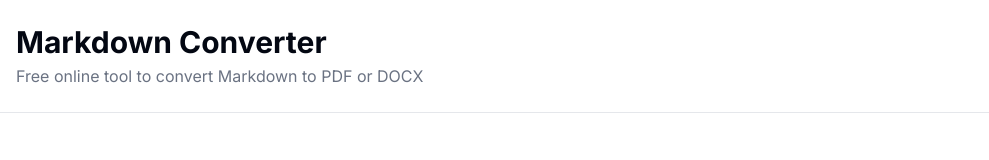
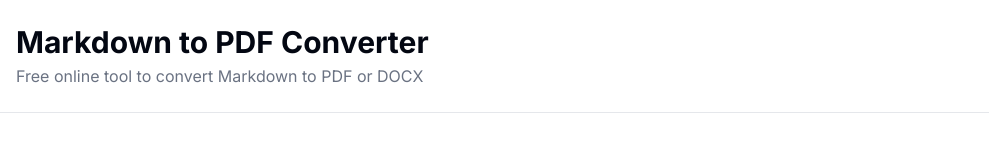
Before and after one commit to YOUSSEFELJAYAD/mark-to-pdf, a Next.js app: page / in a window 1280 px wide. Shown: the top 160 px of the page, without its empty margins (0-989 px from the left). Built offline with nearby package versions, Linux system fonts and the light colour scheme; no server answers.

Commit message:
fix(seo): expand H1 to include 'to PDF' keyword

```diff
--- a/app/page.tsx
+++ b/app/page.tsx
@@ -11,7 +11,7 @@ export default function Page() {
           <div className="flex items-center justify-between">
             <div>
               <h1 className="text-2xl md:text-3xl font-bold">
-                Markdown Converter
+                Markdown to PDF Converter
               </h1>
               <p className="text-muted-foreground mt-1 text-sm md:text-base">
                 Free online tool to convert Markdown to PDF or DOCX
```
